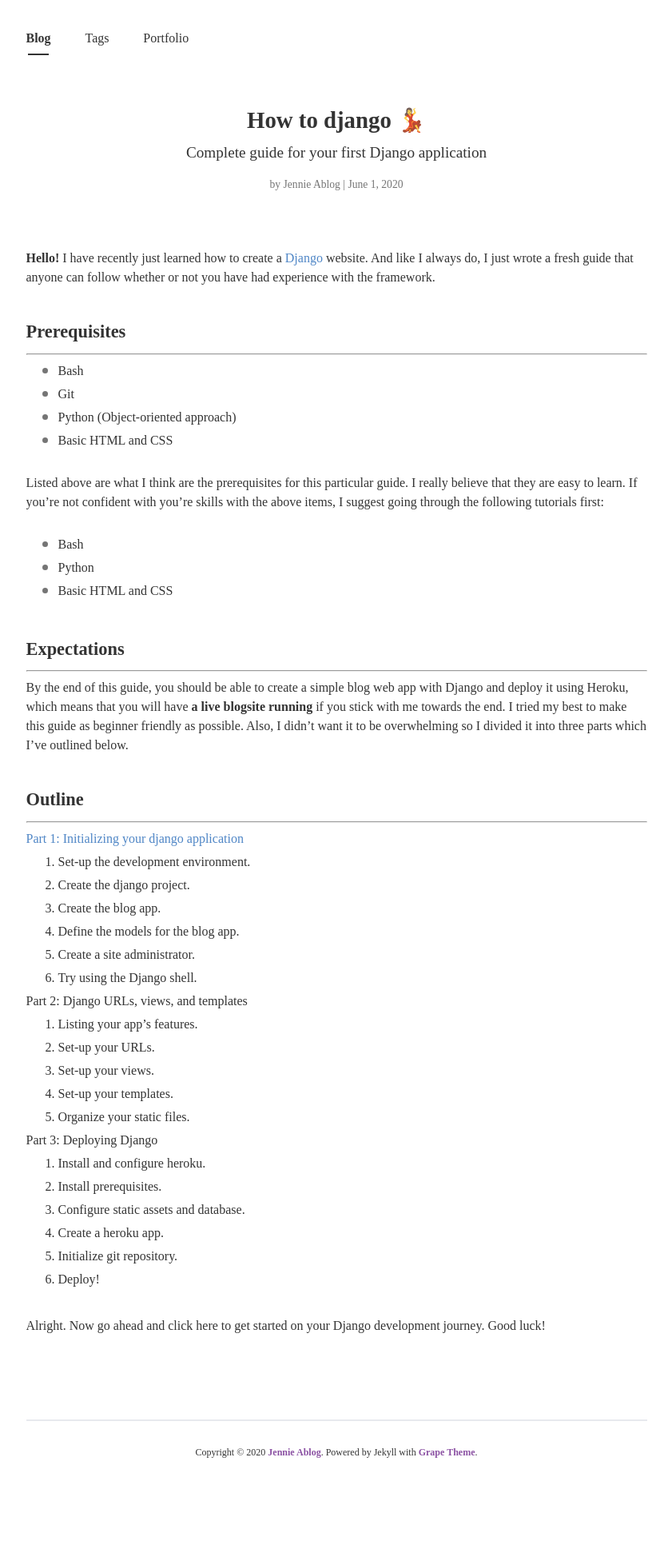
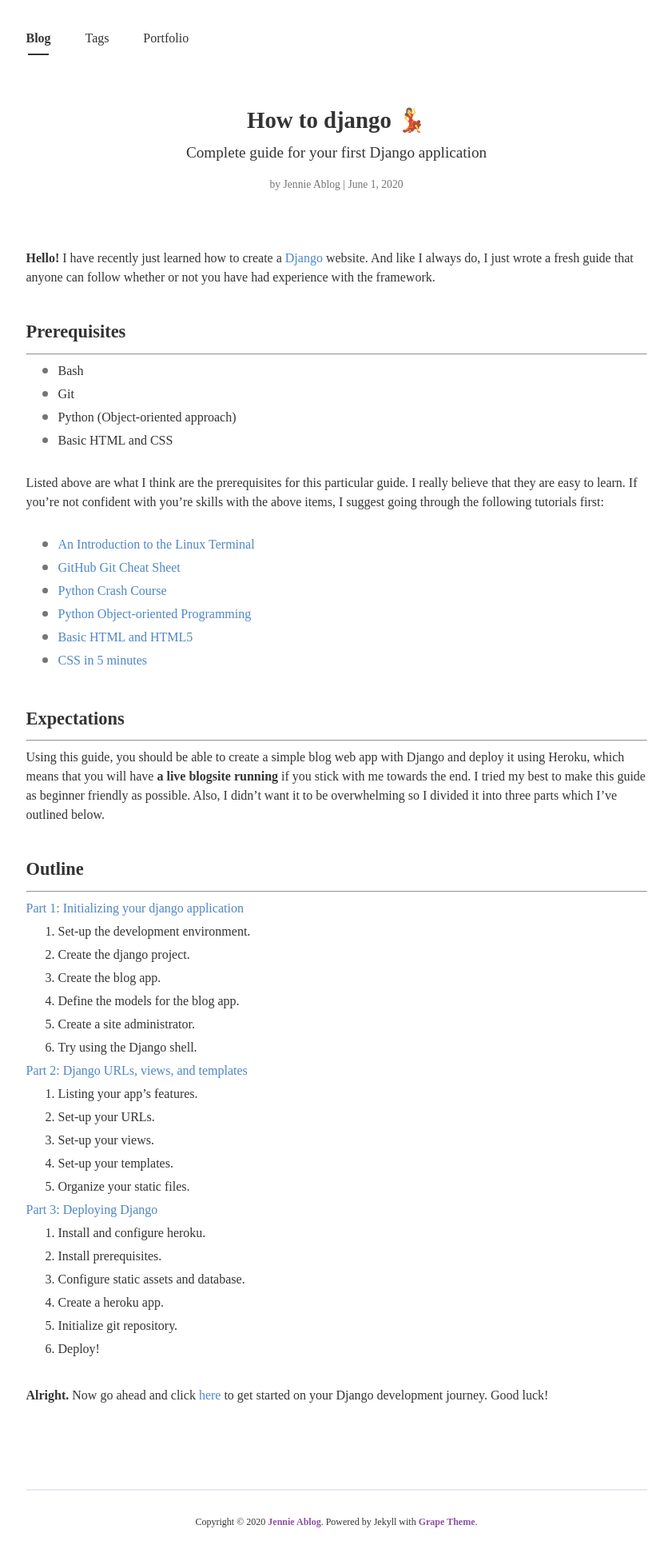
Before and after one commit to jennieablog/jennieablog.github.io, a Jekyll site: the page built from _posts/2020-06-01-django-beginners-guide.md, in a window 1280 px wide. Shown: the whole page at 80% size, without its empty margins (219-1060 px from the left). Built offline with Jekyll 4.4.1, drawn with Linux system fonts in a browser that asks for light colours; nearby versions of some CDN libraries; some web fonts are replaced; comment, search, counter and statistics services are not loaded; before the commit the page ends 1855 px from its top, so only the background shows below that.

```diff
--- a/_posts/2020-06-01-django-beginners-guide.md
+++ b/_posts/2020-06-01-django-beginners-guide.md
@@ -12,7 +12,7 @@ comments : True
 
 <!-- INTRODUCTION -->
 
-<strong>Hello!</strong> I have recently just learned how to create a [Django](https://djangoproject.com) website. And like I always do, I just wrote a fresh guide that anyone can follow whether or not you have had experience with the framework.<br><br>
+**Hello!** I have recently just learned how to create a [Django](https://djangoproject.com) website. And like I always do, I just wrote a fresh guide that anyone can follow whether or not you have had experience with the framework.<br><br>
 
 ### Prerequisites
 ***
@@ -24,19 +24,22 @@ comments : True
 
 Listed above are what I think are the prerequisites for this particular guide. I really believe that they are easy to learn. If you're not confident with you're skills with the above items, I suggest going through the following tutorials first: <br><br>
 
-- Bash
-- Python
-- Basic HTML and CSS
+- [An Introduction to the Linux Terminal](https://www.digitalocean.com/community/tutorials/an-introduction-to-the-linux-terminal)
+- [GitHub Git Cheat Sheet](https://github.github.com/training-kit/downloads/github-git-cheat-sheet/)
+- [Python Crash Course](https://www.freecodecamp.org/news/python-crash-course/)
+- [Python Object-oriented Programming](https://www.programiz.com/python-programming/object-oriented-programming)
+- [Basic HTML and HTML5](https://www.freecodecamp.org/learn/responsive-web-design/basic-html-and-html5/)
+- [CSS in 5 minutes](https://www.freecodecamp.org/news/get-started-with-css-in-5-minutes-e0804813fc3e/)
 
 <br>
 
 ### Expectations
 ***
-By the end of this guide, you should be able to create a simple blog web app with Django and deploy it using Heroku, which means that you will have <strong>a live blogsite running</strong> if you stick with me towards the end. I tried my best to make this guide as beginner friendly as possible. Also, I didn't want it to be overwhelming so I divided it into three parts which I've outlined below.<br><br>
+Using this guide, you should be able to create a simple blog web app with Django and deploy it using Heroku, which means that you will have **a live blogsite running** if you stick with me towards the end. I tried my best to make this guide as beginner friendly as possible. Also, I didn't want it to be overwhelming so I divided it into three parts which I've outlined below.<br><br>
 
 ### Outline
 ***
-[Part 1: Initializing your django application](https://jennieablog.github.io/2020/06/09/django-from-zero.html)
+[Part 1: Initializing your django application]({{ site.baseurl }}/2020/06/09/django-guide-part-one.html)
 
 1. Set-up the development environment.
 2. Create the django project.
@@ -45,7 +48,7 @@ By the end of this guide, you should be able to create a simple blog web app wit
 5. Create a site administrator.
 6. Try using the Django shell.
 
-Part 2: Django URLs, views, and templates
+[Part 2: Django URLs, views, and templates]({{ site.baseurl }}/2020/06/09/django-guide-part-two.html)
 
 1. Listing your app's features.
 2. Set-up your URLs.
@@ -53,7 +56,7 @@ Part 2: Django URLs, views, and templates
 4. Set-up your templates.
 5. Organize your static files.
 
-Part 3: Deploying Django
+[Part 3: Deploying Django]({{ site.baseurl }}/2020/06/09/django-guide-part-three.html)
 
 1. Install and configure heroku.
 2. Install prerequisites.
@@ -65,4 +68,4 @@ Part 3: Deploying Django
 
 <br>
 
-Alright. Now go ahead and click  here to get started on your Django development journey. Good luck!
+**Alright.** Now go ahead and click [here]({{ site.baseurl }}/2020/06/09/django-guide-part-one.html) to get started on your Django development journey. Good luck!
```
Also changed, not shown: _posts/2020-06-09-django-guide-part-one.md (renamed from _posts/2020-06-09-django-from-zero.md, +26 -19 lines), _posts/2020-06-09-django-guide-part-three.md (added, +38 -0 lines), _posts/2020-06-09-django-guide-part-two.md (added, +51 -0 lines).
